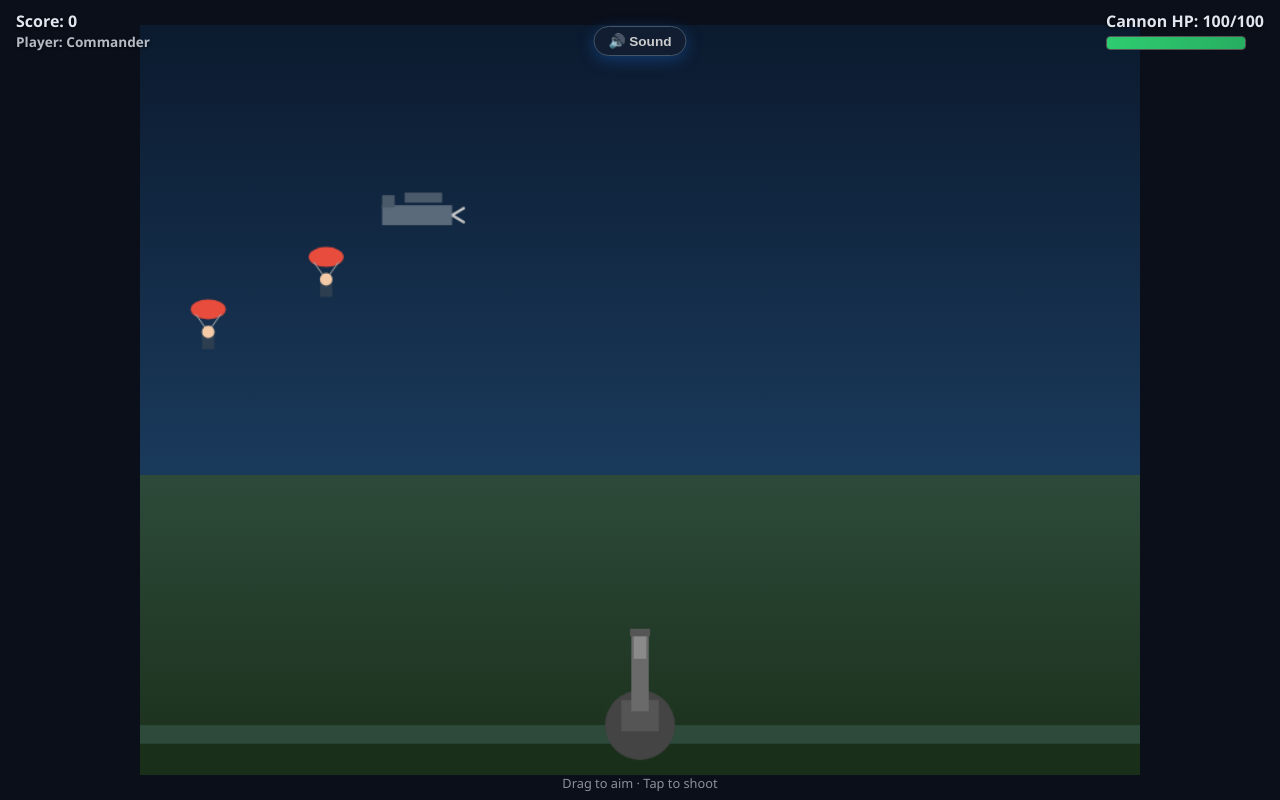
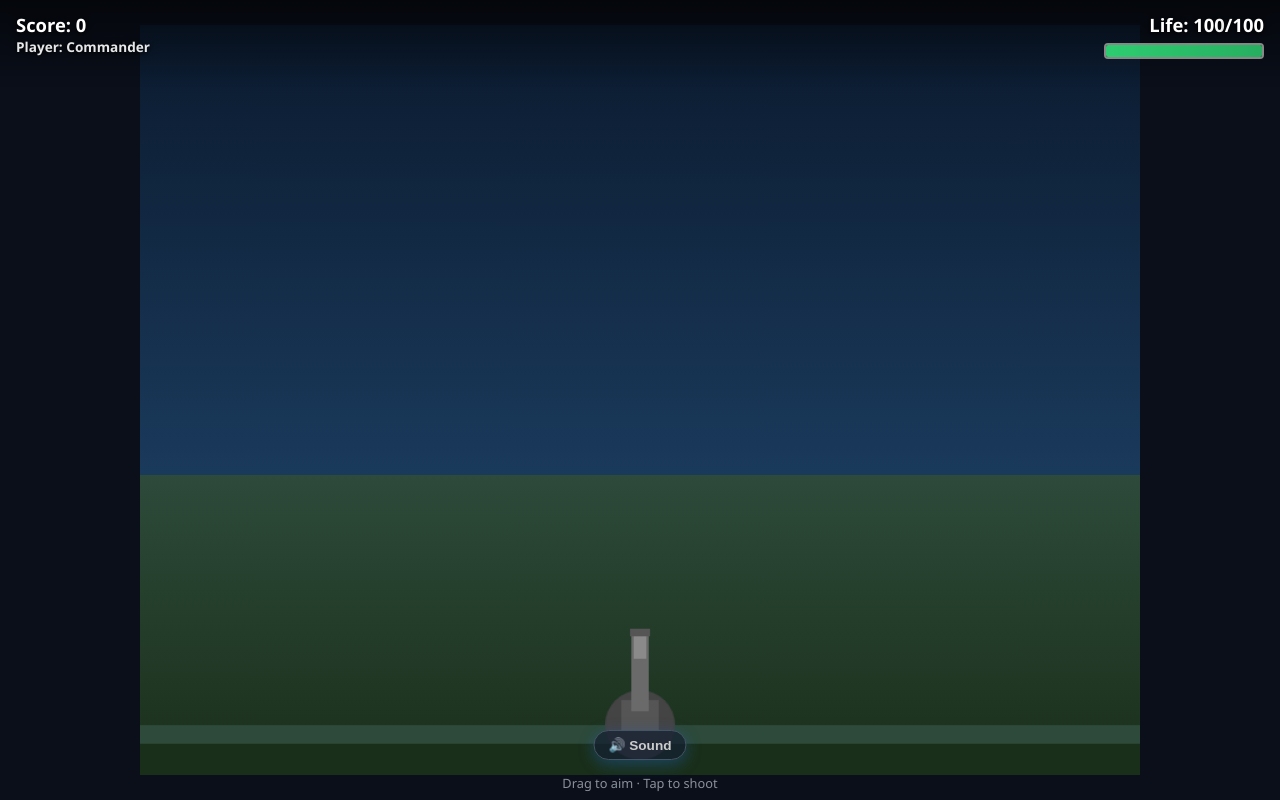
Before and after one commit to ankilosaurus/paratrooper-defense, a plain HTML site: page index.html in a window 1280 px wide. Both pictures are taken after a click on the button "START GAME". Drawn offline with Linux system fonts and the light colour scheme.

Commit message:
Easier early difficulty + clearer Score/Life HUD

```diff
--- a/index.html
+++ b/index.html
@@ -68,25 +68,29 @@
     button:hover { transform: translateY(-2px); box-shadow: 0 6px 20px rgba(30, 100, 200, 0.55); }
     button:active { transform: translateY(0); }
     #hud {
-      position: absolute;
+      position: fixed;
       top: 0; left: 0; right: 0;
       display: flex;
       justify-content: space-between;
-      padding: 10px 16px;
-      font-size: 1rem;
-      font-weight: 600;
-      z-index: 5;
+      align-items: flex-start;
+      padding: 12px 16px;
+      font-size: 1.15rem;
+      font-weight: 700;
+      z-index: 20;
       pointer-events: none;
-      text-shadow: 0 1px 3px #000;
+      color: #fff;
+      text-shadow: 0 1px 4px #000, 0 0 12px rgba(0,0,0,0.8);
+      background: linear-gradient(180deg, rgba(0,0,0,0.55) 0%, transparent 100%);
+      padding-bottom: 28px;
     }
     #health-bar-wrap {
-      width: 140px;
-      height: 14px;
-      background: #222;
-      border: 1px solid #555;
+      width: 160px;
+      height: 16px;
+      background: #111;
+      border: 2px solid #888;
       border-radius: 4px;
       overflow: hidden;
-      margin-top: 4px;
+      margin-top: 6px;
     }
     #health-bar {
       height: 100%;
@@ -123,11 +127,12 @@
     #highscores ol { padding-left: 1.4em; }
     #highscores li { margin: 0.25em 0; }
     #mute-btn {
-      position: absolute;
-      top: 10px;
+      position: fixed;
+      top: auto;
+      bottom: 40px;
       left: 50%;
       transform: translateX(-50%);
-      z-index: 6;
+      z-index: 25;
       background: rgba(20,30,50,0.7);
       border: 1px solid #456;
       color: #ccc;
@@ -140,8 +145,8 @@
     }
     #mute-btn:active { background: rgba(40,60,90,0.9); }
     @media (max-width: 600px) {
-      #hud { font-size: 0.9rem; padding: 8px 12px; }
-      #health-bar-wrap { width: 110px; }
+      #hud { font-size: 1rem; padding: 10px 12px; }
+      #health-bar-wrap { width: 130px; }
       .controls-hint { font-size: 0.75rem; bottom: 12px; }
       button { padding: 14px 40px; font-size: 1.2rem; min-height: 48px; }
       input[type="text"] { font-size: 16px; padding: 14px 16px; }
@@ -169,11 +174,11 @@
 
   <div id="hud" style="display:none">
     <div>
-      <div>Score: <span id="score">0</span></div>
-      <div style="font-size:0.85rem;opacity:0.8">Player: <span id="hud-name"></span></div>
+      <div id="score-line">Score: <span id="score">0</span></div>
+      <div style="font-size:0.85rem;opacity:0.9">Player: <span id="hud-name"></span></div>
     </div>
     <div style="text-align:right">
-      <div>Cannon HP: <span id="hp-num">100</span>/100</div>
+      <div id="hp-line">Life: <span id="hp-num">100</span>/100</div>
       <div id="health-bar-wrap"><div id="health-bar"></div></div>
     </div>
   </div>
@@ -293,7 +298,8 @@
   let particles = [];
   let gameRunning = false;
   let lastPlaneSpawn = 0;
-  let planeSpawnInterval = 2800;
+  let planeSpawnInterval = 5200;
+  let gameTime = 0;
   let keys = {};
   let mouseX = 400;
   let lastShot = 0;
@@ -302,7 +308,7 @@
   function loadScores() {
     try {
       return JSON.parse(localStorage.getItem('paratrooper_scores') || '[]');
-    } catch { return []; }
+    } catch (e) { return []; }
   }
   function saveScore(name, sc) {
     const list = loadScores();
@@ -394,8 +400,9 @@
     soldiers = [];
     groundSoldiers = [];
     particles = [];
-    lastPlaneSpawn = 0;
-    planeSpawnInterval = 2800;
+    lastPlaneSpawn = performance.now();
+    planeSpawnInterval = 5200;
+    gameTime = 0;
     gameRunning = true;
     startScreen.style.display = 'none';
     gameOverScreen.style.display = 'none';
@@ -431,13 +438,16 @@
   function spawnPlane() {
     const fromLeft = Math.random() > 0.5;
     const y = 40 + Math.random() * 120;
+    const speedBase = gameTime < 30000 ? 0.7 : (gameTime < 60000 ? 1.0 : 1.35);
+    const speed = speedBase + Math.random() * (0.4 + Math.min(0.8, gameTime / 120000));
+    const maxDrop = gameTime < 25000 ? 1 : (gameTime < 60000 ? 1 + Math.floor(Math.random() * 2) : 2 + Math.floor(Math.random() * 2));
     planes.push({
       x: fromLeft ? -60 : 860,
       y: y,
-      vx: fromLeft ? (1.4 + Math.random() * 1.2) : -(1.4 + Math.random() * 1.2),
-      dropTimer: 40 + Math.random() * 80,
+      vx: fromLeft ? speed : -speed,
+      dropTimer: 50 + Math.random() * 100,
       dropped: 0,
-      maxDrop: 2 + Math.floor(Math.random() * 3),
+      maxDrop: maxDrop,
       hp: 1
     });
   }
@@ -472,10 +482,12 @@
     }
 
     const now = performance.now();
+    gameTime += 16;
     if (now - lastPlaneSpawn > planeSpawnInterval) {
       spawnPlane();
       lastPlaneSpawn = now;
-      planeSpawnInterval = Math.max(900, planeSpawnInterval - 40);
+      const minInterval = gameTime < 45000 ? 2800 : (gameTime < 90000 ? 1800 : 1100);
+      planeSpawnInterval = Math.max(minInterval, planeSpawnInterval - 25);
     }
     for (let i = planes.length - 1; i >= 0; i--) {
       const p = planes[i];
@@ -485,7 +497,7 @@
         soldiers.push({
           x: p.x,
           y: p.y + 12,
-          vy: 0.6 + Math.random() * 0.4,
+          vy: (gameTime < 30000 ? 0.35 : 0.5) + Math.random() * 0.3,
           parachute: true,
           sway: Math.random() * Math.PI * 2
         });
@@ -504,7 +516,7 @@
         groundSoldiers.push({
           x: s.x,
           y: 560,
-          vx: s.x < 400 ? 0.7 : -0.7,
+          vx: (s.x < 400 ? 1 : -1) * (gameTime < 40000 ? 0.35 : 0.55),
           damageDealt: false
         });
         soldiers.splice(i, 1);
@@ -515,7 +527,7 @@
       const g = groundSoldiers[i];
       g.x += g.vx;
       if (Math.abs(g.x - 400) < 25) {
-        health = Math.max(0, health - 8);
+        health = Math.max(0, health - 6);
         healthBar.style.width = health + '%';
         if (hpNum) hpNum.textContent = String(health);
         if (health < 40) healthBar.style.background = 'linear-gradient(90deg, #e74c3c, #c0392b)';
```
